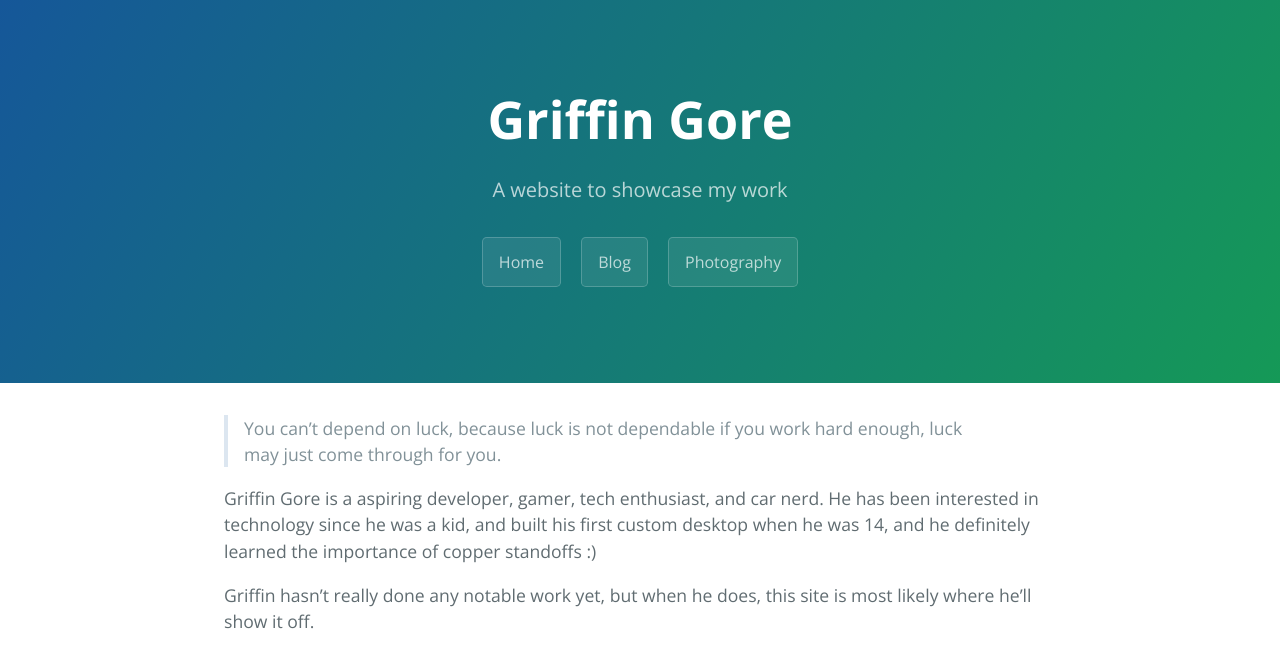
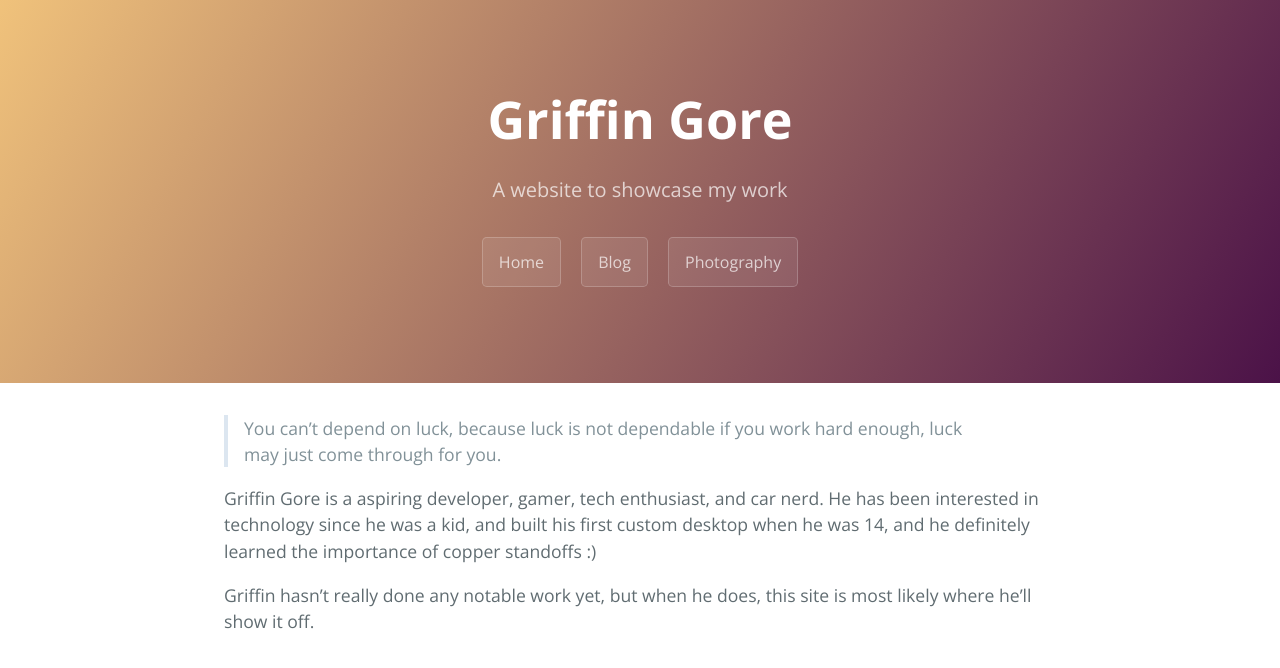
Before and after one commit to Ghgore/ghgore.github.io, a Jekyll site: the page built from index.md, in a window 1280 px wide. Shown: the top 668 px of the page. Built offline with Jekyll 4.4.1, drawn with Linux system fonts in a browser that asks for light colours.

Commit message:
Added favicon and changed background colors

```diff
--- a/_sass/variables.scss
+++ b/_sass/variables.scss
@@ -4,8 +4,8 @@
 
 // Headers
 $header-heading-color: #fff !default;
-$header-bg-color: #159957 !default;
-$header-bg-color-secondary: #155799 !default;
+$header-bg-color: #4B1248 !default;
+$header-bg-color-secondary: #F0C27B !default;
 
 // Text
 $section-headings-color: #159957 !default;
```
Also changed, not shown: favicon.ico (added).
